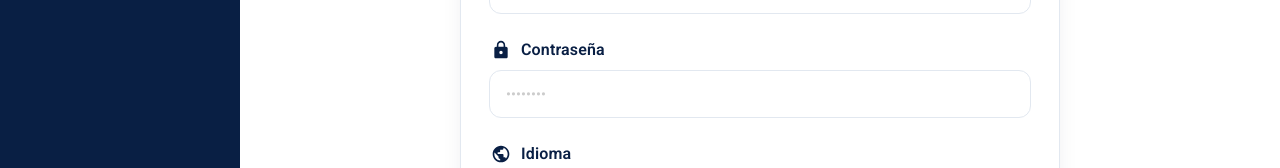
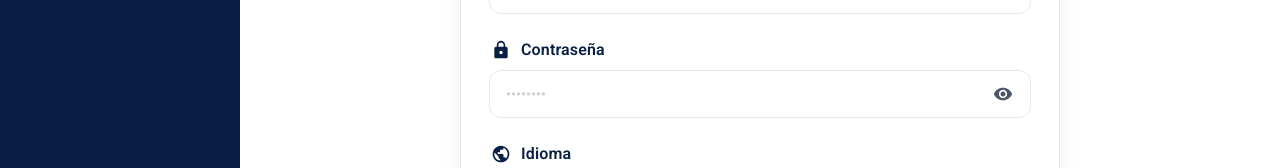
Before and after one commit to JuanJoseRestrepo33/Angular-MockUp, an Angular app: page /app/perfil/configuracion in a window 1280 px wide. Shown: the part 457-625 px from the top of the page. Built offline with nearby package versions, Linux system fonts and the light colour scheme.

Commit message:
Adding new things

```diff
--- a/src/app/components/configuracion-perfil/configuracion-perfil.component.html
+++ b/src/app/components/configuracion-perfil/configuracion-perfil.component.html
@@ -56,12 +56,23 @@
             </span>
             Contraseña
           </label>
-          <input
-            type="password"
-            class="form-input"
-            [(ngModel)]="password"
-            placeholder="••••••••"
-          />
+          <div class="password-input-wrap">
+            <input
+              [type]="showPassword ? 'text' : 'password'"
+              class="form-input form-input--with-icon"
+              [(ngModel)]="password"
+              placeholder="••••••••"
+            />
+            <button
+              type="button"
+              class="password-toggle-btn"
+              (click)="showPassword = !showPassword"
+              [attr.aria-label]="showPassword ? 'Ocultar contraseña' : 'Mostrar contraseña'"
+            >
+              <svg *ngIf="!showPassword" viewBox="0 0 24 24" fill="currentColor"><path d="M12 4.5C7 4.5 2.73 7.61 1 12c1.73 4.39 6 7.5 11 7.5s9.27-3.11 11-7.5c-1.73-4.39-6-7.5-11-7.5zM12 17c-2.76 0-5-2.24-5-5s2.24-5 5-5 5 2.24 5 5-2.24 5-5 5zm0-8c-1.66 0-3 1.34-3 3s1.34 3 3 3 3-1.34 3-3-1.34-3-3-3z"/></svg>
+              <svg *ngIf="showPassword" viewBox="0 0 24 24" fill="currentColor"><path d="M12 7c2.76 0 5 2.24 5 5 0 .65-.13 1.26-.36 1.83l2.92 2.92c1.51-1.26 2.7-2.89 3.43-4.75-1.73-4.39-6-7.5-11-7.5-1.4 0-2.74.25-3.98.7l2.16 2.16C10.74 7.13 11.35 7 12 7zM2 4.27l2.28 2.28.46.46C3.08 8.3 1.78 10.02 1 12c1.73 4.39 6 7.5 11 7.5 1.55 0 3.03-.3 4.38-.84l.42.42L19.73 22 21 20.73 3.27 3 2 4.27zM7.53 9.8l1.55 1.55c-.05.21-.08.43-.08.65 0 1.66 1.34 3 3 3 .22 0 .44-.03.65-.08l1.55 1.55c-.67.33-1.41.53-2.2.53-2.76 0-5-2.24-5-5 0-.79.2-1.53.53-2.2zm4.31-.78l3.15 3.15.02-.16c0-1.66-1.34-3-3-3l-.17.01z"/></svg>
+            </button>
+          </div>
         </div>
         <div class="form-section">
           <label class="form-label form-label--primary">
--- a/src/app/components/configuracion-perfil/configuracion-perfil.component.scss
+++ b/src/app/components/configuracion-perfil/configuracion-perfil.component.scss
@@ -228,6 +228,43 @@
   }
 }
 
+.password-input-wrap {
+  position: relative;
+
+  .form-input {
+    padding-right: 48px;
+  }
+}
+
+.password-toggle-btn {
+  position: absolute;
+  right: 12px;
+  top: 50%;
+  transform: translateY(-50%);
+  width: 32px;
+  height: 32px;
+  padding: 0;
+  background: transparent;
+  border: none;
+  cursor: pointer;
+  color: #4A5568;
+  display: flex;
+  align-items: center;
+  justify-content: center;
+  border-radius: 50%;
+  transition: color 0.2s, background 0.2s;
+
+  &:hover {
+    color: #091F44;
+    background: #F0F1F3;
+  }
+
+  svg {
+    width: 20px;
+    height: 20px;
+  }
+}
+
 .custom-dropdown {
   position: relative;
 }
--- a/src/app/components/configuracion-perfil/configuracion-perfil.component.ts
+++ b/src/app/components/configuracion-perfil/configuracion-perfil.component.ts
@@ -14,6 +14,7 @@ export class ConfiguracionPerfilComponent implements OnInit {
   password = '';
   idioma = '';
   zonaHoraria = '';
+  showPassword = false;
 
   idiomaDropdownOpen = false;
   zonaHorariaDropdownOpen = false;
```
